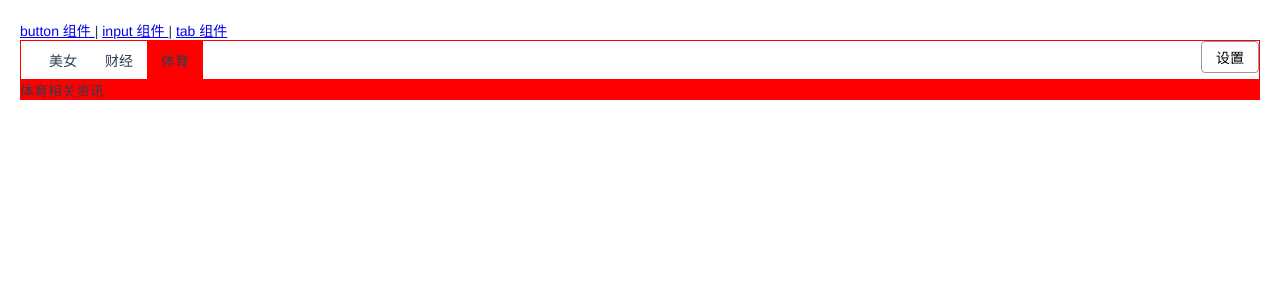
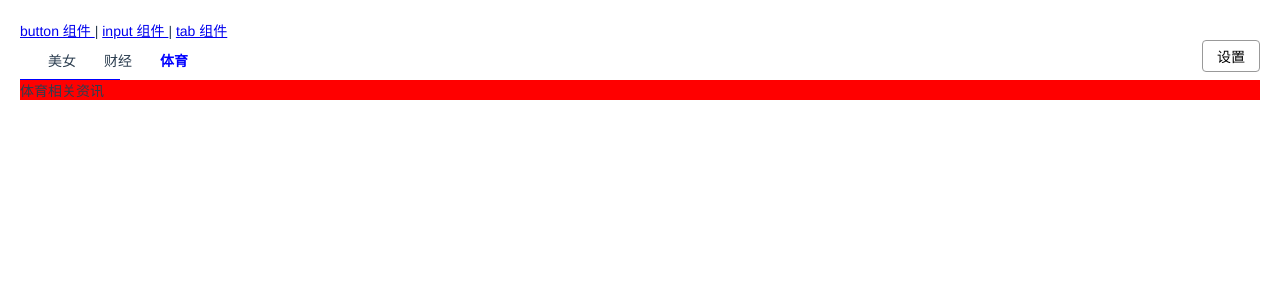
Before and after one commit to jameshuang623/myGuluUI, a Vue app: page /#/home/tab in a window 1280 px wide. Shown: the top 300 px of the page. Built offline with nearby package versions, Linux system fonts and the light colour scheme.

Commit message:
触发 update:selected 事件的时候添加一个 item 数据

```diff
--- a/src/components/Tabs.vue
+++ b/src/components/Tabs.vue
@@ -39,7 +39,16 @@ export default {
     // this.$emit('update:selected', '这是 this $emit 出来的数据')
   },
   mounted() {
-    this.eventBus.$emit('update:selected', this.selected)
+    this.$children.forEach((vm) => {
+      if (vm.$options.name === 'TabsHeader'){
+        vm.$children.forEach((childVm) => {
+          if (childVm.$options.name === 'TabsItem' && childVm.name === this.selected){
+            this.eventBus.$emit('update:selected', this.selected, childVm)
+          }
+        })
+      }
+    })
+    // this.eventBus.$emit('update:selected', this.selected)
     // this.$emit('update:selected', '这是 this $emit 出来的数据')
   }
 }
--- a/src/components/TabsHead.vue
+++ b/src/components/TabsHead.vue
@@ -1,6 +1,7 @@
 <template>
   <div class="tabs-head">
     <slot></slot>
+    <div class="line" ref="line"></div>
     <div class="actions-wrapper">
       <slot name="actions" class="actions"></slot>
     </div>
@@ -12,17 +13,29 @@ export default {
   name: "TabsHeader",
   inject:['eventBus'],
   created() {
+    this.eventBus.$on('update:selected', (item)=>{
+      console.log(item)
+    })
   }
 }
 </script>
 
 <style scoped lang="scss">
 $tab-height: 40px;
+$blue: blue;
 .tabs-head{
   display: flex;
   height: $tab-height;
   justify-content: flex-start;
-  border: 1px solid red;
+  position: relative;
+
+  > .line{
+    position: absolute;
+    bottom: 0;
+    border-bottom: 1px solid $blue;
+    width: 100px;
+
+  }
 
   > .actions-wrapper{
     margin-left: auto; // 直接靠右边，疑问？？？
--- a/src/components/TabsItem.vue
+++ b/src/components/TabsItem.vue
@@ -37,7 +37,7 @@ export default {
   },
   methods:{
     xxx(){
-      this.eventBus.$emit('update:selected', this.name)
+      this.eventBus.$emit('update:selected', this.name, this)
     }
   }
 
@@ -45,6 +45,7 @@ export default {
 </script>
 
 <style scoped lang="scss">
+$blue: blue;
 .tabs-item{
   flex-shrink: 0;
   padding: 0 1em;
@@ -54,7 +55,8 @@ export default {
   align-items: center;
 
   &.active{
-    background: red;
+    color: $blue;
+    font-weight: bold;
   }
 }
 </style>
```
